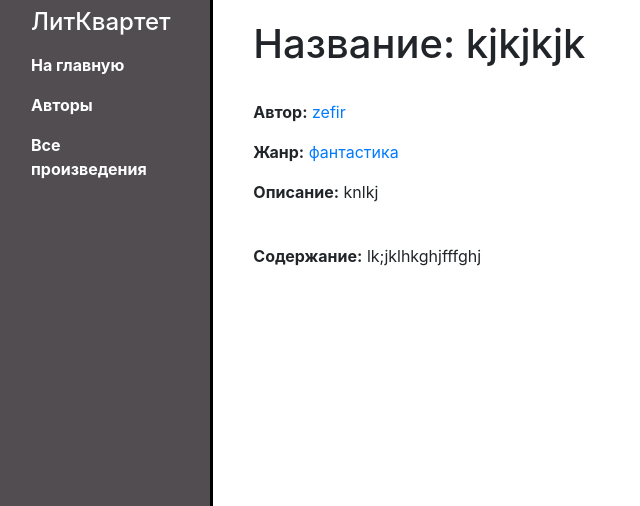
After one commit to KseniaKono/diplomhelpme, a Django app: a page that uses diplomhelpme/writer/templates/writer/content_detail.html in a window 1280 px wide. The commit adds this page. Shown: the top 506 px of the page, without its empty margins (0-640 px from the left). Run offline with Django 4.2, Linux system fonts and the light colour scheme; data comes from the database, SQL or seed files in the repository; some libraries are stand-ins or nearby versions.

Commit message:
prosmotrproizv

```diff
--- /dev/null
+++ b/diplomhelpme/writer/templates/writer/content_detail.html
@@ -0,0 +1,11 @@
+{% extends "base_generic.html" %}
+
+{% block content %}
+  <h1>Название: {{ content.name }}</h1>
+    <br>
+  <p><strong>Автор:</strong> <a href="">{{ content.author }}</a></p> <!-- author detail link not yet defined -->
+ <p><strong>Жанр:</strong> <a href="">{{ content.ganre }}</a></p>
+  <p><strong>Описание:</strong> {{ content.description }}</p>
+    <br>
+   <p><strong>Содержание:</strong> {{ content.data }}</p>
+{% endblock %}
--- a/diplomhelpme/writer/templates/writer/content_list.html
+++ b/diplomhelpme/writer/templates/writer/content_list.html
@@ -9,7 +9,7 @@
       {% for content in content_list %}
       <li>
           <hr>
-        <samp>Название: <a href="" > {{ content.name }}</a></samp>
+        <samp>Название: <a href="{{ content.get_absolute_url }}" > {{ content.name }}</a></samp>
           <br>
           <samp>Автор: <a href="">{{content.author}}</a></samp>
           <br>
--- a/diplomhelpme/writer/urls.py
+++ b/diplomhelpme/writer/urls.py
@@ -5,4 +5,6 @@ from . import views
 urlpatterns = [
                 path('', views.index, name='index'),
                 re_path(r'^books/$', views.ContentListView.as_view(), name='books'),
+    re_path(r'^book/(?P<pk>[0-9a-f]{8}-[0-9a-f]{4}-[0-9a-f]{4}-[0-9a-f]{4}-[0-9a-f]{12})$',
+            views.ContentDetailView.as_view(), name='content-detail'),
 ]
--- a/diplomhelpme/writer/views.py
+++ b/diplomhelpme/writer/views.py
@@ -26,3 +26,7 @@ def index(request):
 
 class ContentListView(generic.ListView):
     model = Content
+
+
+class ContentDetailView(generic.DetailView):
+    model = Content
```
Also changed, not shown: diplomhelpme/writer/models.py (+0 -8 lines), README.md.
